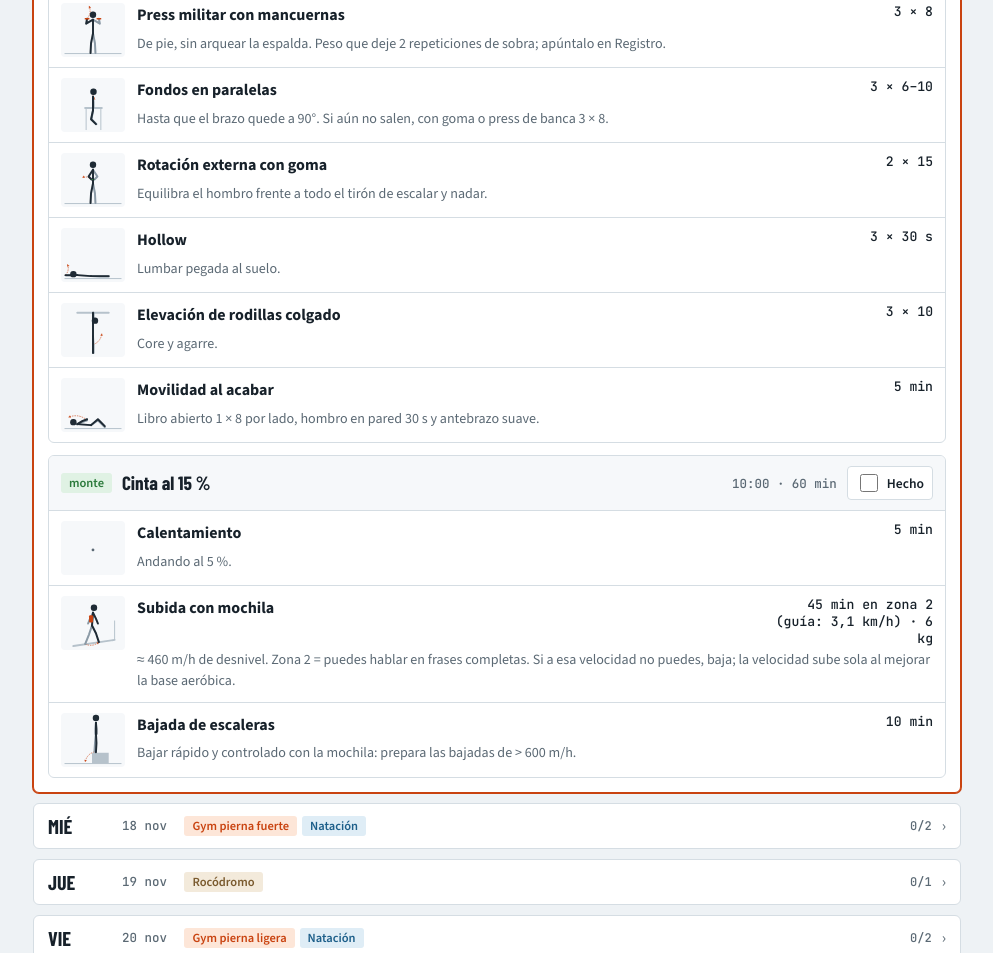
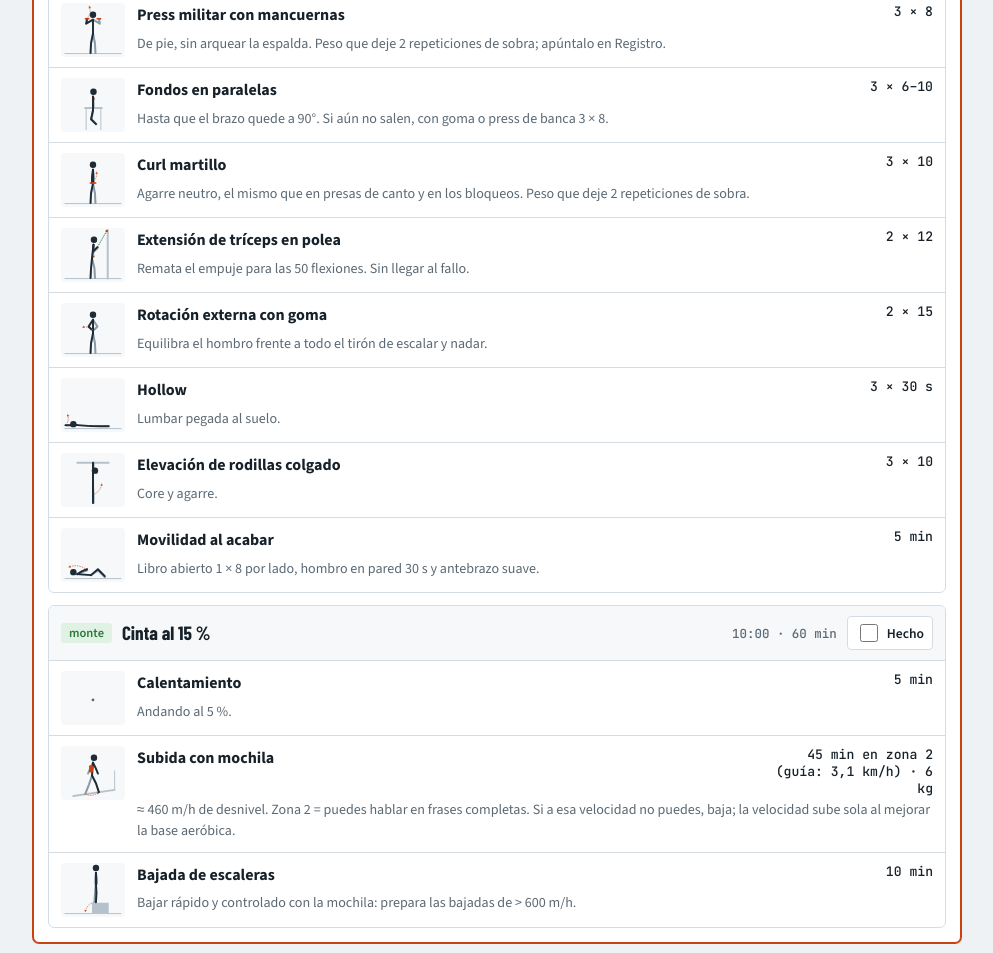
Before and after one commit to fdezprietoantonio-netizen/entreno-caem, a plain HTML site: page index.html in a window 1280 px wide. Shown: the part 940-1893 px from the top of the page, without its empty margins (143-1136 px from the left). Drawn offline with nearby package versions, Linux system fonts and the light colour scheme.

Commit message:
Add files via upload

```diff
--- a/index.html
+++ b/index.html
@@ -435,6 +435,18 @@ const EJ = {
         [[60, 14], [60, 24], [60, 52], [52, 8], [52, -4], [68, 8], [68, -4], [56, 72], [55, 92], [64, 72], [65, 92]]],
     tec: ['De pie, glúteos y abdomen apretados.', 'Empuja las mancuernas desde los hombros hasta estirar los brazos encima de la cabeza.', 'Baja controlando hasta la altura de las orejas.'],
     mal: 'Arquear la zona lumbar para subir el peso.' },
+  curlMart: { n: 'Curl martillo', g: 'fuerza', para: 'Bíceps y braquial: bloqueos al escalar y dominadas', props: ['floor', 'dbs2'],
+    p: [[[60, 14], [60, 24], [60, 52], [58, 38], [58, 51], [62, 38], [62, 51], [56, 72], [55, 92], [64, 72], [65, 92]],
+        [[60, 14], [60, 24], [60, 52], [58, 38], [67, 28], [62, 38], [70, 28], [56, 72], [55, 92], [64, 72], [65, 92]]],
+    cue: 'Codos pegados al cuerpo: sube las mancuernas con las palmas mirándose y baja en 2–3 s.',
+    tec: ['De pie, palmas mirándose (agarre neutro), como al agarrar una presa de canto.', 'Codos quietos pegados al costado.', 'Sube hasta el hombro y baja despacio, sin balancear el tronco.'],
+    mal: 'Balancear la espalda o adelantar los codos.' },
+  tricPolea: { n: 'Extensión de tríceps en polea', g: 'fuerza', para: 'Tríceps para flexiones, fondos y mantles', props: ['floor', 'cable'],
+    p: [[[62, 14], [61, 24], [58, 52], [60, 38], [69, 29], [61, 39], [70, 30], [56, 72], [55, 92], [63, 72], [64, 92]],
+        [[62, 14], [61, 24], [58, 52], [60, 38], [62, 51], [61, 39], [63, 52], [56, 72], [55, 92], [63, 72], [64, 92]]],
+    cue: 'Codos fijos al costado: estira los brazos hacia abajo y vuelve controlando.',
+    tec: ['De cara a la polea alta, con cuerda o barra.', 'Codos pegados al cuerpo; solo se mueven los antebrazos.', 'Estira del todo abajo, aprieta 1 s y sube controlando.'],
+    mal: 'Separar los codos o echar el peso del cuerpo encima.' },
   fondos: { n: 'Fondos en paralelas', g: 'fuerza', para: 'Empuje: ayuda a las 50 flexiones', props: ['dipbar'],
     p: [[[61, 18], [60, 28], [60, 56], [60, 39], [60, 50], [61, 39], [61, 50], [56, 74], [66, 84], [57, 74], [67, 84]],
         [[64, 34], [62, 44], [60, 70], [50, 42], [60, 50], [51, 43], [61, 50], [56, 86], [66, 94], [57, 86], [67, 94]]],
@@ -534,6 +546,7 @@ function fig(id, frame) {
     if (props.includes('band')) o += `<line class="pr-band" x1="${w1[0]}" y1="${w1[1]}" x2="${w2[0]}" y2="${w2[1]}"/>`;
     if (props.includes('bandL')) o += `<line class="pr-band" x1="${6 + (w1[0] > 120 ? 120 : 0)}" y1="36" x2="${w1[0]}" y2="${w1[1]}"/>`;
     if (props.includes('poles')) o += `<line class="pr-l" x1="${w1[0]}" y1="${w1[1]}" x2="${w1[0] + 6}" y2="${w1[1] + 40}"/>`;
+    if (props.includes('cable')) o += `<line class="pr-band" x1="${(w1[0] > 120 ? 130 : 0) + 88}" y1="-4" x2="${w1[0]}" y2="${w1[1]}"/>`;
     return o;
   };
   const stage = ox => {
@@ -558,6 +571,7 @@ function fig(id, frame) {
     if (p.includes('seat')) o += `<rect class="pr-f" x="${ox + 34}" y="62" width="30" height="5"/><line class="pr-l" x1="${ox + 40}" y1="62" x2="${ox + 40}" y2="93"/><line class="pr-l" x1="${ox + 36}" y1="62" x2="${ox + 38}" y2="22"/>`;
     if (p.includes('benchL')) o += `<rect class="pr-f" x="${ox + 8}" y="62" width="24" height="31"/>`;
     if (p.includes('pbench')) o += `<rect class="pr-f" x="${ox + 18}" y="72" width="66" height="5"/><line class="pr-l" x1="${ox + 26}" y1="77" x2="${ox + 26}" y2="93"/><line class="pr-l" x1="${ox + 76}" y1="77" x2="${ox + 76}" y2="93"/>`;
+    if (p.includes('cable')) o += `<line class="pr-bar" x1="${ox + 90}" y1="-6" x2="${ox + 90}" y2="93"/><circle class="pr-s" cx="${ox + 88}" cy="-4" r="2.5"/>`;
     if (p.includes('chair')) o += `<rect class="pr-f" x="${ox + 76}" y="72" width="22" height="4"/><line class="pr-l" x1="${ox + 78}" y1="76" x2="${ox + 78}" y2="93"/><line class="pr-l" x1="${ox + 96}" y1="76" x2="${ox + 96}" y2="93"/>`;
     if (p.includes('hold')) o += `<rect class="pr-f" x="${ox + 44}" y="4" width="32" height="6" rx="1"/>`;
     return o;
@@ -582,6 +596,7 @@ function fig(id, frame) {
       props += `<g><rect class="pr-pack" x="${mx}" y="${my}" width="8" height="15" rx="2"/><animateTransform attributeName="transform" type="translate" values="0 0;0 0;${dx} ${dy};${dx} ${dy};0 0" ${KT}/></g>`; }
     if (pr.includes('band')) props += `<line class="pr-band" x1="${w1[0]}" y1="${w1[1]}" x2="${w2[0]}" y2="${w2[1]}">${anim('x1', w1[0], Z[4][0])}${anim('y1', w1[1], Z[4][1])}${anim('x2', w2[0], Z[6][0])}${anim('y2', w2[1], Z[6][1])}</line>`;
     if (pr.includes('bandL')) props += `<line class="pr-band" x1="6" y1="36" x2="${w1[0]}" y2="${w1[1]}">${anim('x2', w1[0], Z[4][0])}${anim('y2', w1[1], Z[4][1])}</line>`;
+    if (pr.includes('cable')) props += `<line class="pr-band" x1="88" y1="-4" x2="${w1[0]}" y2="${w1[1]}">${anim('x2', w1[0], Z[4][0])}${anim('y2', w1[1], Z[4][1])}</line>`;
     if (pr.includes('poles')) props += follow(4, `<line class="pr-l" x1="${w1[0]}" y1="${w1[1]}" x2="${w1[0] + 6}" y2="${w1[1] + 40}"/>`);
     const ghost = `<g opacity=".16">${one(A, 0).replace(/<(rect|circle) class="pr-[^"]*"[^>]*\/>|<line class="pr-[^"]*"[^>]*\/>/g, '')}</g>`;
     const fig1 = pl([1, 5, 6], 'l2') + pl([2, 9, 10], 'l2') + pl([1, 2], 'l1') + pl([2, 7, 8], 'l1') + pl([1, 3, 4], 'l1') +
@@ -653,7 +668,9 @@ function gymSup(w, corta) {
   const pressD = { base: '3 × 8', pre: '2 × 8', nav: '3 × 8', ene: '2 × 8', esp: '4 × 6', afi: '3 × 5' }[f];
   const b = [movIniSup(), domSup(f, d), extA(d),
     B('press', 'Press militar con mancuernas', pressD + (d ? ' ' + HALF : ''), 'De pie, sin arquear la espalda. Peso que deje 2 repeticiones de sobra; apúntalo en Registro.'),
-    B('fondos', 'Fondos en paralelas', (corta ? '2' : '3') + ' × 6–10', 'Hasta que el brazo quede a 90°. Si aún no salen, con goma o press de banca 3 × 8.')];
+    B('fondos', 'Fondos en paralelas', (corta ? '2' : '3') + ' × 6–10', 'Hasta que el brazo quede a 90°. Si aún no salen, con goma o press de banca 3 × 8.'),
+    B('curlMart', 'Curl martillo', (corta ? '2' : '3') + ' × 10' + (d ? ' ' + HALF : ''), 'Agarre neutro, el mismo que en presas de canto y en los bloqueos. Peso que deje 2 repeticiones de sobra.')];
+  if (!corta) b.push(B('tricPolea', 'Extensión de tríceps en polea', '2 × 12' + (d ? ' ' + HALF : ''), 'Remata el empuje para las 50 flexiones. Sin llegar al fallo.'));
   if (!corta) b.push(B('rot', 'Rotación externa con goma', '2 × 15', 'Equilibra el hombro frente a todo el tirón de escalar y nadar.'),
     B('hollow', 'Hollow', '3 × 30 s', 'Lumbar pegada al suelo.'), B('elev', 'Elevación de rodillas colgado', '3 × 10', 'Core y agarre.'));
   b.push(movFinSup());
@@ -758,6 +775,7 @@ function gymSupCasa(w) {
   return S('gsup', 'fuerza', 'Tren superior en casa', '50 min', [movIniSup(), domSup(w.f.id, d), extA(d),
     B('press', 'Flexiones en pica', '3 × 8', 'Cadera alta y cabeza hacia el suelo: es el empuje vertical sin mancuernas. Pies en una silla para hacerlo más duro.'),
     B('fondos', 'Fondos entre dos sillas o en un banco', '3 × 10–12', 'Brazo a 90° abajo. Con la mochila en las piernas si salen más de 15.'),
+    B('curlMart', 'Curl martillo con mochila o garrafas', '3 × 12', 'Dos garrafas de agua de 5 L o la mochila cargada cogida del asa.'),
     B('rot', 'Rotación externa con goma', '2 × 15', ''), B('hollow', 'Hollow', '3 × 30 s', ''), movFinSup()],
     NOGYM + ' Dominadas en una barra de parque o de puerta.');
 }
@@ -1214,7 +1232,7 @@ const EVIDENCIA = [
     [['Efecto de series repetidas en bajada (USQ)', 'https://research.usq.edu.au/download/de2e33a2ad8a6f1346d1b7b0615e7e0cd0b80ef61cd0c19abde7af604308e960/729153/sms.13222.pdf'], ['Bajada andando hacia atrás (Adelaide)', 'https://digital.library.adelaide.edu.au/items/7c551fb3-3cfa-468d-9441-14768284ebbf']]],
   ['Dominadas', 'Pocas series de técnica de prueba el martes, las primeras de la sesión y lejos del fallo; el resto del tirón lo dan escalar (2 días) y nadar (2 días).', 'Débil',
     [['Mountain Tactical: mini estudio de series sueltas', 'https://mtntactical.com/knowledge/mini-study-grease-the-groove-beats-density-for-push-up-pull-up-improvement/']]],
-  ['Más empuje que tirón', 'Martes: flexiones, press militar y fondos; solo un bloque corto de dominadas y rotación externa.', 'Moderada',
+  ['Más empuje que tirón', 'Martes: flexiones, press militar y fondos; solo un bloque corto de dominadas y rotación externa. Brazo al final: curl martillo (agarre neutro, como en presas de canto) y tríceps en polea para el empuje.', 'Moderada',
     [['Revisión: flexibilidad y rotación externa de hombro en escaladores (JSSM 2025)', 'https://www.jssm.org/jssm-24-84.xml-Fulltext']]],
   ['Pierna ligera el día antes de montaña', 'Viernes: potencia y unilateral sin excéntricos pesados ni fallo; la carga excéntrica fuerte va el miércoles.', 'Moderada',
     [['El trabajo excéntrico deja pérdida de fuerza y agujetas varios días (USQ)', 'https://research.usq.edu.au/download/de2e33a2ad8a6f1346d1b7b0615e7e0cd0b80ef61cd0c19abde7af604308e960/729153/sms.13222.pdf']]],
--- a/sw.js
+++ b/sw.js
@@ -1,4 +1,4 @@
-const C = 'caem-1794914778565', F = ['./', './index.html', './manifest.json', './icon-192.png', './icon-512.png'];
+const C = 'caem-1794915409486', F = ['./', './index.html', './manifest.json', './icon-192.png', './icon-512.png'];
 self.addEventListener('install', e => { e.waitUntil(caches.open(C).then(c => c.addAll(F)).then(() => self.skipWaiting())); });
 self.addEventListener('activate', e => { e.waitUntil(caches.keys().then(k => Promise.all(k.filter(x => x !== C).map(x => caches.delete(x)))).then(() => self.clients.claim())); });
 self.addEventListener('fetch', e => { if (e.request.method !== 'GET') return;
```
